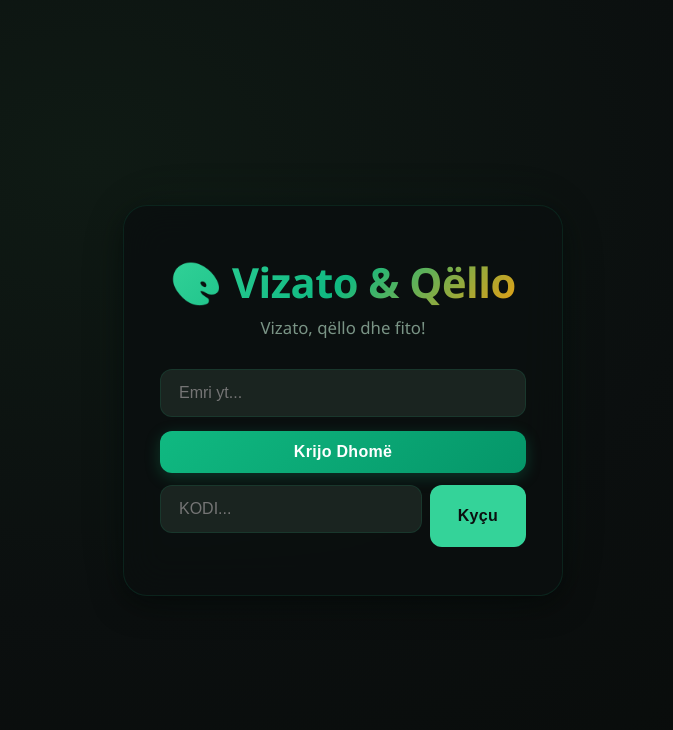
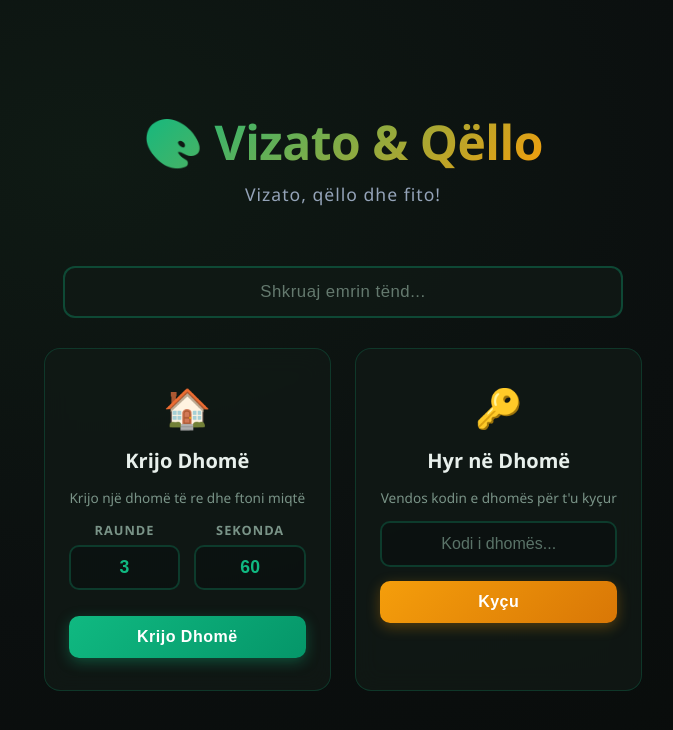
Before and after one commit to fitimbytyqi13-maker/vizato-qello, a website: page public/index.html in a window 1280 px wide. Shown: the whole page, without its empty margins (297-970 px from the left). Drawn offline with nearby package versions, Linux system fonts and the light colour scheme; no server answers.

Commit message:
version 0.2

```diff
--- a/public/index.html
+++ b/public/index.html
@@ -5,37 +5,55 @@
   <meta name="viewport" content="width=device-width, initial-scale=1.0">
   <title>Vizato & Qëllo</title>
   <link rel="stylesheet" href="style.css">
+  <link rel="stylesheet" href="lobby.css">
 </head>
 <body>
 
   <!-- ========== LOBBY SCREEN ========== -->
   <div id="lobby-screen" class="screen active">
-    <div class="lobby-container">
-      <h1 class="game-title">🎨 Vizato & Qëllo</h1>
-      <p class="game-subtitle">Vizato, qëllo dhe fito!</p>
+    <div class="lobby-wrapper">
 
-      <div class="lobby-form">
-        <input
-          type="text"
-          id="player-name"
-          placeholder="Emri yt..."
-          maxlength="20"
-          autocomplete="off"
-        >
+      <!-- Title -->
+      <div class="lobby-header">
+        <h1 class="game-title">🎨 Vizato & Qëllo</h1>
+        <p class="game-subtitle">Vizato, qëllo dhe fito!</p>
+      </div>
 
-        <div class="lobby-buttons">
+      <!-- Name input (shared) -->
+      <div class="lobby-name-row">
+        <input type="text" id="player-name" placeholder="Shkruaj emrin tënd..." maxlength="20" autocomplete="off">
+      </div>
+
+      <!-- Two cards side by side -->
+      <div class="lobby-cards">
+
+        <!-- Card 1: Create Room -->
+        <div class="lobby-card">
+          <div class="lobby-card-icon">🏠</div>
+          <h2 class="lobby-card-title">Krijo Dhomë</h2>
+          <p class="lobby-card-desc">Krijo një dhomë të re dhe ftoni miqtë</p>
+          <div class="settings-row">
+            <div class="setting-item">
+              <label for="setting-rounds">Raunde</label>
+              <input type="number" id="setting-rounds" value="3" min="1" max="10" step="1">
+            </div>
+            <div class="setting-item">
+              <label for="setting-time">Sekonda</label>
+              <input type="number" id="setting-time" value="60" min="15" max="180" step="5">
+            </div>
+          </div>
           <button id="btn-create" class="btn btn-primary">Krijo Dhomë</button>
-          <div class="join-row">
-            <input
-              type="text"
-              id="room-code-input"
-              placeholder="Kodi..."
-              maxlength="6"
-              autocomplete="off"
-            >
-            <button id="btn-join" class="btn btn-secondary">Kyçu</button>
-          </div>
         </div>
+
+        <!-- Card 2: Join Room -->
+        <div class="lobby-card">
+          <div class="lobby-card-icon">🔑</div>
+          <h2 class="lobby-card-title">Hyr në Dhomë</h2>
+          <p class="lobby-card-desc">Vendos kodin e dhomës për t'u kyçur</p>
+          <input type="text" id="room-code-input" placeholder="Kodi i dhomës..." maxlength="6" autocomplete="off">
+          <button id="btn-join" class="btn btn-secondary">Kyçu</button>
+        </div>
+
       </div>
     </div>
   </div>
@@ -45,50 +63,8 @@
     <div class="waiting-container">
       <h2>Dhoma: <span id="room-code-display"></span></h2>
       <p class="waiting-info">Ndaje kodin me miqtë!</p>
-
       <div id="waiting-players" class="player-list"></div>
-
-      <!-- Settings Panel (host only) -->
-      <div id="settings-panel" class="settings-panel">
-        <h3 class="settings-title">⚙️ Opsionet e Lojës</h3>
-
-        <div class="settings-row">
-          <label for="setting-rounds">Raunde:</label>
-          <select id="setting-rounds">
-            <option value="2">2</option>
-            <option value="3" selected>3</option>
-            <option value="4">4</option>
-            <option value="5">5</option>
-            <option value="6">6</option>
-          </select>
-        </div>
-
-        <div class="settings-row">
-          <label for="setting-time">Koha (sekonda):</label>
-          <select id="setting-time">
-            <option value="30">30</option>
-            <option value="45">45</option>
-            <option value="60" selected>60</option>
-            <option value="90">90</option>
-            <option value="120">120</option>
-          </select>
-        </div>
-
-        <div class="settings-row">
-          <label for="setting-players">Max lojtarë:</label>
-          <select id="setting-players">
-            <option value="4">4</option>
-            <option value="6">6</option>
-            <option value="8" selected>8</option>
-            <option value="10">10</option>
-            <option value="12">12</option>
-          </select>
-        </div>
-      </div>
-
-      <button id="btn-start" class="btn btn-primary btn-large">
-        Fillo Lojën
-      </button>
+      <button id="btn-start" class="btn btn-primary btn-large">Fillo Lojën</button>
       <p id="waiting-status" class="waiting-status">Duke pritur lojtarë...</p>
     </div>
   </div>
@@ -109,37 +85,29 @@
       <!-- CENTER: Canvas -->
       <div class="game-center">
         <div id="word-display" class="word-display"></div>
-
         <div class="canvas-wrapper">
           <canvas id="game-canvas" width="800" height="600"></canvas>
         </div>
 
         <!-- Drawing Tools -->
         <div id="draw-tools" class="draw-tools">
-
-          <!-- Row 1: Tool buttons -->
           <div class="tool-group">
             <button class="tool-btn active" data-tool="pen" title="Laps">✏️</button>
             <button class="tool-btn" data-tool="eraser" title="Fshires">🧹</button>
             <button id="btn-undo" class="tool-btn" title="Zhbej">↩️</button>
             <button id="btn-clear-canvas" class="tool-btn danger" title="Pastro">🗑️</button>
           </div>
-
-          <!-- Row 2: Brush sizes -->
           <div class="tool-group">
-            <button class="size-btn active" data-size="3" title="Shume i vogel"><span style="width:3px;height:3px;border-radius:50%;background:currentColor;display:inline-block"></span></button>
-            <button class="size-btn" data-size="6" title="Vogel"><span style="width:6px;height:6px;border-radius:50%;background:currentColor;display:inline-block"></span></button>
-            <button class="size-btn" data-size="12" title="Mesem"><span style="width:12px;height:12px;border-radius:50%;background:currentColor;display:inline-block"></span></button>
-            <button class="size-btn" data-size="20" title="Madh"><span style="width:16px;height:16px;border-radius:50%;background:currentColor;display:inline-block"></span></button>
-            <button class="size-btn" data-size="32" title="Shume madh"><span style="width:20px;height:20px;border-radius:50%;background:currentColor;display:inline-block"></span></button>
+            <button class="size-btn active" data-size="3"><span style="width:3px;height:3px;border-radius:50%;background:currentColor;display:inline-block"></span></button>
+            <button class="size-btn" data-size="6"><span style="width:6px;height:6px;border-radius:50%;background:currentColor;display:inline-block"></span></button>
+            <button class="size-btn" data-size="12"><span style="width:12px;height:12px;border-radius:50%;background:currentColor;display:inline-block"></span></button>
+            <button class="size-btn" data-size="20"><span style="width:16px;height:16px;border-radius:50%;background:currentColor;display:inline-block"></span></button>
+            <button class="size-btn" data-size="32"><span style="width:20px;height:20px;border-radius:50%;background:currentColor;display:inline-block"></span></button>
           </div>
-
-          <!-- Row 3: Color palette -->
           <div class="tool-group">
             <div id="color-palette" class="color-palette"></div>
             <input type="color" id="color-picker" value="#111827" title="Zgjedh ngjyre">
           </div>
-
         </div>
       </div>
 
@@ -148,13 +116,7 @@
         <div class="chat-box">
           <div id="chat-messages" class="chat-messages"></div>
           <div class="chat-input-row">
-            <input
-              type="text"
-              id="chat-input"
-              placeholder="Shkruaj përgjigjen..."
-              maxlength="100"
-              autocomplete="off"
-            >
+            <input type="text" id="chat-input" placeholder="Shkruaj përgjigjen..." maxlength="100" autocomplete="off">
             <button id="btn-send" class="btn btn-primary btn-small">Dërgo</button>
           </div>
         </div>
@@ -172,9 +134,7 @@
     </div>
   </div>
 
-  <!-- Scripts -->
   <script src="/socket.io/socket.io.js"></script>
   <script src="app.js"></script>
-
 </body>
 </html>
--- /dev/null
+++ b/public/lobby.css
@@ -0,0 +1,231 @@
+/* ===== LOBBY WRAPPER ===== */
+.lobby-wrapper {
+  display: flex;
+  flex-direction: column;
+  align-items: center;
+  justify-content: center;
+  min-height: 100vh;
+  padding: 40px 20px;
+  gap: 30px;
+}
+
+.lobby-header {
+  text-align: center;
+}
+
+.lobby-header .game-title {
+  font-size: 3rem;
+  font-weight: 800;
+  background: linear-gradient(135deg, #10B981, #F59E0B);
+  -webkit-background-clip: text;
+  -webkit-text-fill-color: transparent;
+  background-clip: text;
+  margin-bottom: 8px;
+}
+
+.lobby-header .game-subtitle {
+  font-size: 1.1rem;
+  color: #94A3B8;
+  letter-spacing: 1px;
+}
+
+/* ===== NAME INPUT ROW ===== */
+.lobby-name-row {
+  width: 100%;
+  max-width: 560px;
+}
+
+.lobby-name-row input {
+  width: 100%;
+  padding: 14px 18px;
+  font-size: 1.05rem;
+  border: 2px solid rgba(16, 185, 129, 0.3);
+  border-radius: 12px;
+  background: rgba(17, 25, 22, 0.8);
+  color: #E8F0EC;
+  outline: none;
+  transition: border-color 0.3s, box-shadow 0.3s;
+  text-align: center;
+  letter-spacing: 0.5px;
+}
+
+.lobby-name-row input:focus {
+  border-color: #10B981;
+  box-shadow: 0 0 12px rgba(16, 185, 129, 0.3);
+}
+
+.lobby-name-row input::placeholder {
+  color: #64796E;
+}
+
+/* ===== LOBBY CARDS (side by side) ===== */
+.lobby-cards {
+  display: flex;
+  gap: 24px;
+  width: 100%;
+  max-width: 620px;
+  justify-content: center;
+}
+
+.lobby-card {
+  flex: 1;
+  display: flex;
+  flex-direction: column;
+  align-items: center;
+  gap: 14px;
+  padding: 32px 24px;
+  background: rgba(17, 25, 22, 0.85);
+  border: 1px solid rgba(16, 185, 129, 0.2);
+  border-radius: 16px;
+  backdrop-filter: blur(12px);
+  transition: border-color 0.3s, transform 0.2s;
+}
+
+.lobby-card:hover {
+  border-color: rgba(16, 185, 129, 0.5);
+  transform: translateY(-2px);
+}
+
+.lobby-card-icon {
+  font-size: 2.4rem;
+}
+
+.lobby-card-title {
+  font-size: 1.25rem;
+  font-weight: 700;
+  color: #E8F0EC;
+  margin: 0;
+}
+
+.lobby-card-desc {
+  font-size: 0.85rem;
+  color: #7A9488;
+  text-align: center;
+  margin: 0;
+  line-height: 1.4;
+}
+
+/* ===== CARD INPUTS ===== */
+.lobby-card input[type="text"] {
+  width: 100%;
+  padding: 12px 14px;
+  font-size: 1rem;
+  border: 2px solid rgba(16, 185, 129, 0.25);
+  border-radius: 10px;
+  background: rgba(11, 15, 15, 0.6);
+  color: #E8F0EC;
+  outline: none;
+  text-align: center;
+  transition: border-color 0.3s, box-shadow 0.3s;
+}
+
+.lobby-card input[type="text"]:focus {
+  border-color: #10B981;
+  box-shadow: 0 0 10px rgba(16, 185, 129, 0.25);
+}
+
+.lobby-card input[type="text"]::placeholder {
+  color: #5A7368;
+}
+
+/* ===== CARD BUTTONS ===== */
+.lobby-card .btn {
+  width: 100%;
+  padding: 12px 0;
+  font-size: 1rem;
+  font-weight: 700;
+  border: none;
+  border-radius: 10px;
+  cursor: pointer;
+  transition: transform 0.15s, box-shadow 0.3s;
+  letter-spacing: 0.5px;
+}
+
+.lobby-card .btn:hover {
+  transform: translateY(-1px);
+}
+
+.lobby-card .btn-primary {
+  background: linear-gradient(135deg, #10B981, #059669);
+  color: #fff;
+  box-shadow: 0 4px 14px rgba(16, 185, 129, 0.35);
+}
+
+.lobby-card .btn-primary:hover {
+  box-shadow: 0 6px 20px rgba(16, 185, 129, 0.5);
+}
+
+.lobby-card .btn-secondary {
+  background: linear-gradient(135deg, #F59E0B, #D97706);
+  color: #fff;
+  box-shadow: 0 4px 14px rgba(245, 158, 11, 0.3);
+}
+
+.lobby-card .btn-secondary:hover {
+  box-shadow: 0 6px 20px rgba(245, 158, 11, 0.45);
+}
+
+/* ===== SETTINGS ROW (inside Create card) ===== */
+.settings-row {
+  display: flex;
+  gap: 14px;
+  width: 100%;
+}
+
+.setting-item {
+  flex: 1;
+  display: flex;
+  flex-direction: column;
+  align-items: center;
+  gap: 6px;
+}
+
+.setting-item label {
+  font-size: 0.8rem;
+  font-weight: 600;
+  color: #7A9488;
+  text-transform: uppercase;
+  letter-spacing: 1px;
+}
+
+.setting-item input[type="number"] {
+  width: 100%;
+  padding: 10px 8px;
+  font-size: 1.1rem;
+  font-weight: 700;
+  text-align: center;
+  border: 2px solid rgba(16, 185, 129, 0.25);
+  border-radius: 10px;
+  background: rgba(11, 15, 15, 0.6);
+  color: #10B981;
+  outline: none;
+  transition: border-color 0.3s, box-shadow 0.3s;
+  -moz-appearance: textfield;
+}
+
+.setting-item input[type="number"]::-webkit-outer-spin-button,
+.setting-item input[type="number"]::-webkit-inner-spin-button {
+  -webkit-appearance: none;
+  margin: 0;
+}
+
+.setting-item input[type="number"]:focus {
+  border-color: #10B981;
+  box-shadow: 0 0 10px rgba(16, 185, 129, 0.25);
+}
+
+/* ===== RESPONSIVE: Stack cards on mobile ===== */
+@media (max-width: 600px) {
+  .lobby-cards {
+    flex-direction: column;
+    max-width: 340px;
+  }
+
+  .lobby-header .game-title {
+    font-size: 2.2rem;
+  }
+
+  .lobby-name-row {
+    max-width: 340px;
+  }
+}
```
Also changed, not shown: public/app.js (+7 -10 lines).
